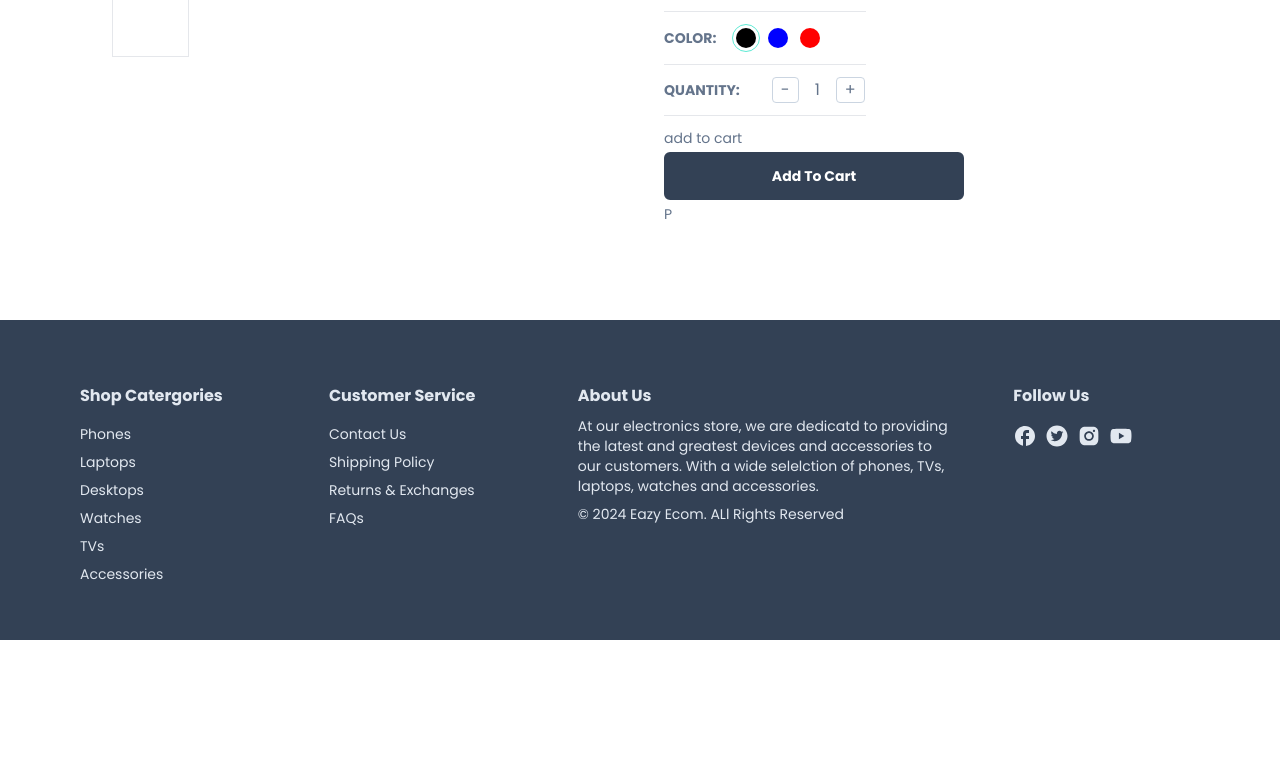
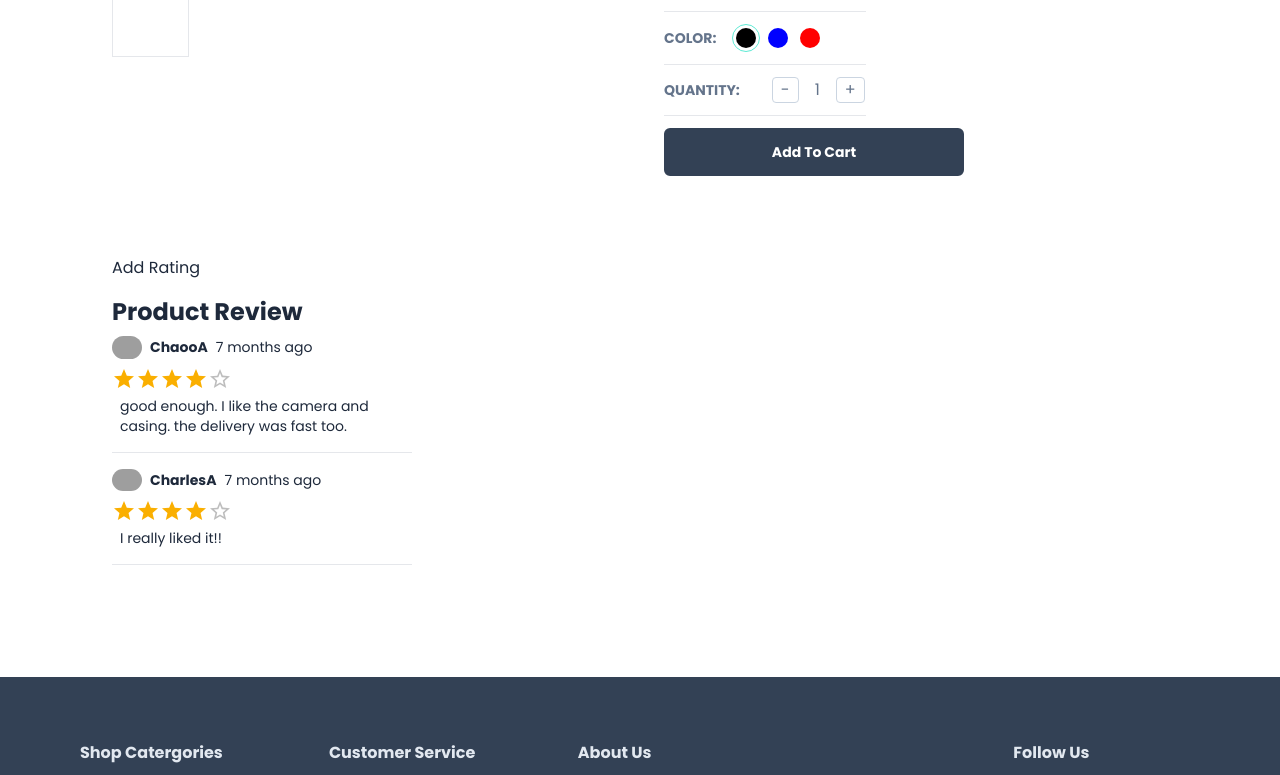
Before and after one commit to GordonNZ/NextEcomApp, a Next.js app: page /product/1 in a window 1280 px wide. Shown: the part 540-1315 px from the top of the page. Before the commit the page ends 1180 px from the top, so only its background shows below. Built offline with nearby package versions, Linux system fonts and the light colour scheme; grey boxes are pictures that could not be loaded.

Commit message:
added product reviews to product page, set up useCart useContext hook

```diff
--- /dev/null
+++ b/app/(routes)/product/[productId]/listRating.tsx
@@ -0,0 +1,41 @@
+'use client';
+
+import Avatar from '@/app/components/avatar';
+import Heading from '@/app/components/heading';
+import { Rating } from '@mui/material';
+import moment from 'moment';
+
+interface ListRatingProps {
+  product: any;
+}
+
+const ListRating = ({ product }: ListRatingProps) => {
+  return (
+    <div>
+      <Heading title='Product Review' />
+      <div className='text-sm mt-2'>
+        {product.reviews &&
+          product.reviews.map((review: any) => {
+            return (
+              <div key={review.id} className='max-w-[300px]'>
+                <div className='flex gap-2 items-center'>
+                  <Avatar src={review.user.image} />
+                  <div className='font-semibold'>{review?.user.name}A</div>
+                  <div className='font-light'>
+                    {moment(review.createdDate).fromNow()}
+                  </div>
+                </div>
+                <div className='mt-2'>
+                  <Rating value={review.rating} readOnly />
+                </div>
+                <div className='ml-2'>{review.comment}</div>
+                <hr className='mt-4 mb-4' />
+              </div>
+            );
+          })}
+      </div>
+    </div>
+  );
+};
+
+export default ListRating;
--- a/app/(routes)/product/[productId]/page.tsx
+++ b/app/(routes)/product/[productId]/page.tsx
@@ -2,6 +2,7 @@
 import { product } from '@/utils/product';
 import React from 'react';
 import ProductDetails from './productDetasils';
+import ListRating from './listRating';
 
 interface Iprams {
   productId?: string;
@@ -10,14 +11,14 @@
 const Product = ({ params }: { params: Iprams }) => {
   console.log(params);
 
-  const productRating =
-    product.reviews.reduce((acc: number, item: any) => item.rating + acc, 0) /
-    product.reviews.length;
-
   return (
     <div className='p-8'>
       <Container>
         <ProductDetails product={product} />
+        <div className='flex flex-col mt-20 gap-4'>
+          <div>Add Rating</div>
+          <ListRating product={product} />
+        </div>
       </Container>
     </div>
   );
--- a/app/(routes)/product/[productId]/productDetasils.tsx
+++ b/app/(routes)/product/[productId]/productDetasils.tsx
@@ -117,11 +117,9 @@
           handleQtyIncrease={handleQtyIncrease}
         />
         <Horizontal />
-        <div>add to cart</div>
         <div className='max-w-[300px]'>
           <Button label='Add To Cart' onClick={() => {}} />
         </div>
-        P
       </div>
     </div>
   );
--- /dev/null
+++ b/app/components/avatar.tsx
@@ -0,0 +1,24 @@
+import Image from 'next/image';
+import React from 'react';
+import { FaUserCircle } from 'react-icons/fa';
+
+interface AvatarProps {
+  src?: string | null | undefined;
+}
+
+const Avatar = ({ src }: AvatarProps) => {
+  if (src) {
+    return (
+      <Image
+        src={src}
+        alt='Avatar'
+        className='rounded-full'
+        height='30'
+        width='30'
+      />
+    );
+  }
+  return <FaUserCircle size={24} />;
+};
+
+export default Avatar;
--- /dev/null
+++ b/app/components/heading.tsx
@@ -0,0 +1,16 @@
+import React from 'react';
+
+interface HeadingProps {
+  title: string;
+  center?: boolean;
+}
+
+const Heading = ({ title, center }: HeadingProps) => {
+  return (
+    <div className={center ? 'text-center' : 'text-start'}>
+      <h1 className='font-bold text-2xl'>{title}</h1>
+    </div>
+  );
+};
+
+export default Heading;
--- a/next.config.js
+++ b/next.config.js
@@ -1,7 +1,7 @@
 /** @type {import('next').NextConfig} */
 const nextConfig = {
   images: {
-    domains: ['m.media-amazon.com'],
+    domains: ['m.media-amazon.com', 'lh3.googleusercontent.com'],
   },
 };
 
--- a/package.json
+++ b/package.json
@@ -12,6 +12,7 @@
     "@emotion/react": "^11.11.3",
     "@emotion/styled": "^11.11.0",
     "@mui/material": "^5.15.7",
+    "moment": "^2.30.1",
     "next": "14.0.4",
     "react": "^18",
     "react-dom": "^18",
```
Also changed, not shown: hooks/useCart.tsx (added, +30 -0 lines), 1 other file (tests, documents, lock files or other folders).
